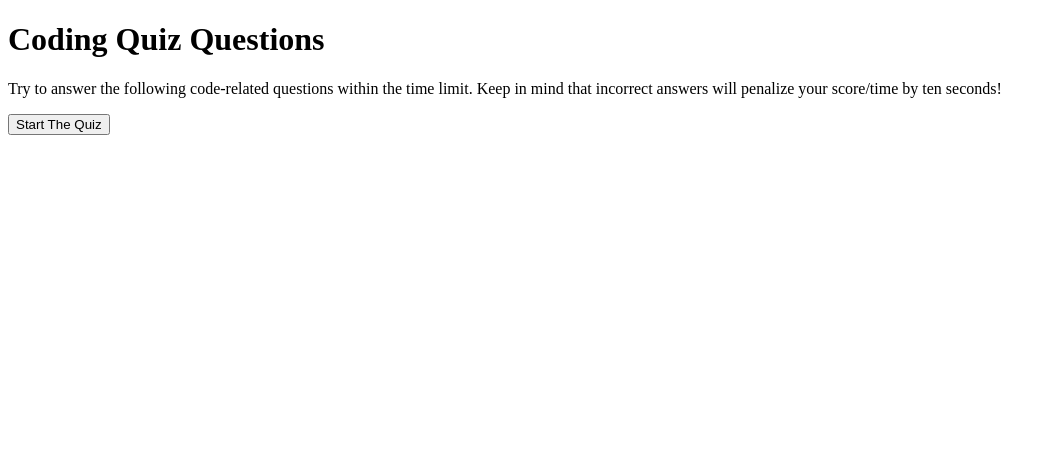
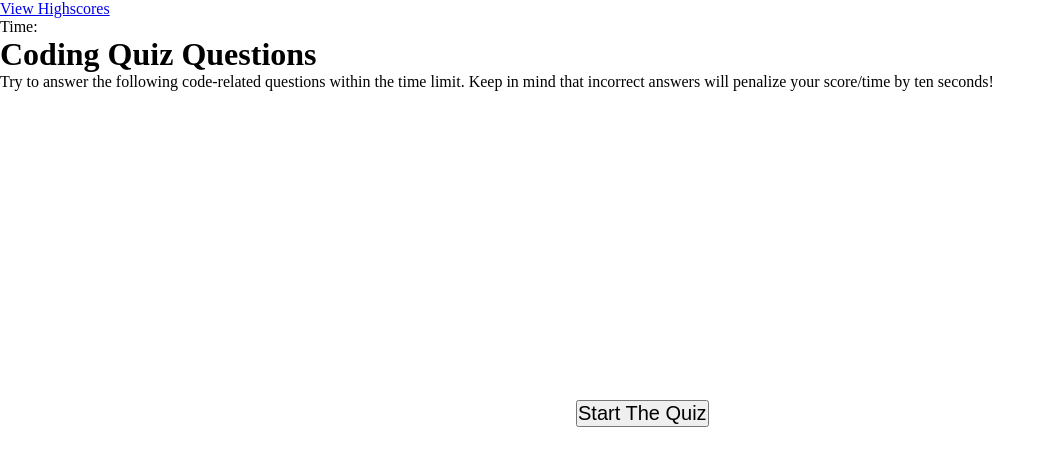
Before and after one commit to ymunye1/week5-homework-quiz, a plain HTML site: page index.html in a window 1280 px wide. Shown: the whole page, without its empty margins (0-1063 px from the left). Drawn offline with Linux system fonts and the light colour scheme.

Commit message:
added links and rearrange start button location including its size

```diff
--- a/index.html
+++ b/index.html
@@ -5,12 +5,16 @@
     <meta http-equiv="X-UA-Compatible" content="IE=edge">
     <meta name="viewport" content="width=device-width, initial-scale=1.0">
     <title>Coding Quiz</title>
-    <link rel="stylesheet" href="logic.css">
+    <link rel="stylesheet" href="style.css">
 </head>
 <body>
+    <div><a href="highscore.html">View Highscores</a></div>
+
+
+    <div class="time-section" ><p>Time:</p></div>
     <h1>Coding Quiz Questions</h1>
     <p>Try to answer the following code-related questions within the time limit. Keep in mind that incorrect answers will penalize your score/time by ten seconds!</p>
     <div class="start_button"><button>Start The Quiz</button></div>
-<script></script>
+<script scr="logic.js"></script>
 </body>
 </html>
--- a/style.css
+++ b/style.css
@@ -3,3 +3,19 @@
     padding: 0;
     box-sizing: border-box;
 }
+
+.time-section{
+    position: ;
+
+}
+
+.start_button{
+    position: absolute;
+    top: 50%;
+    left: 45%;
+}
+
+.start_button button{
+font-size: 20px;
+
+}
```
